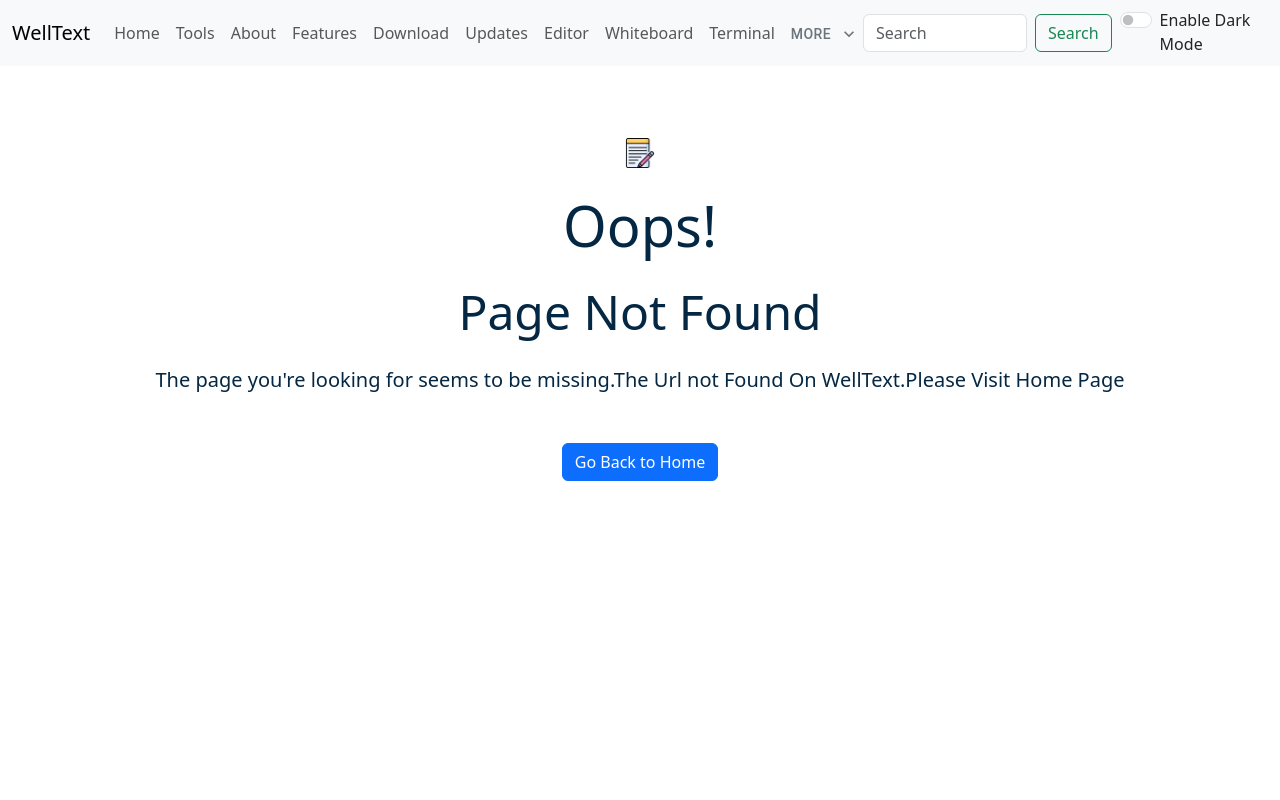
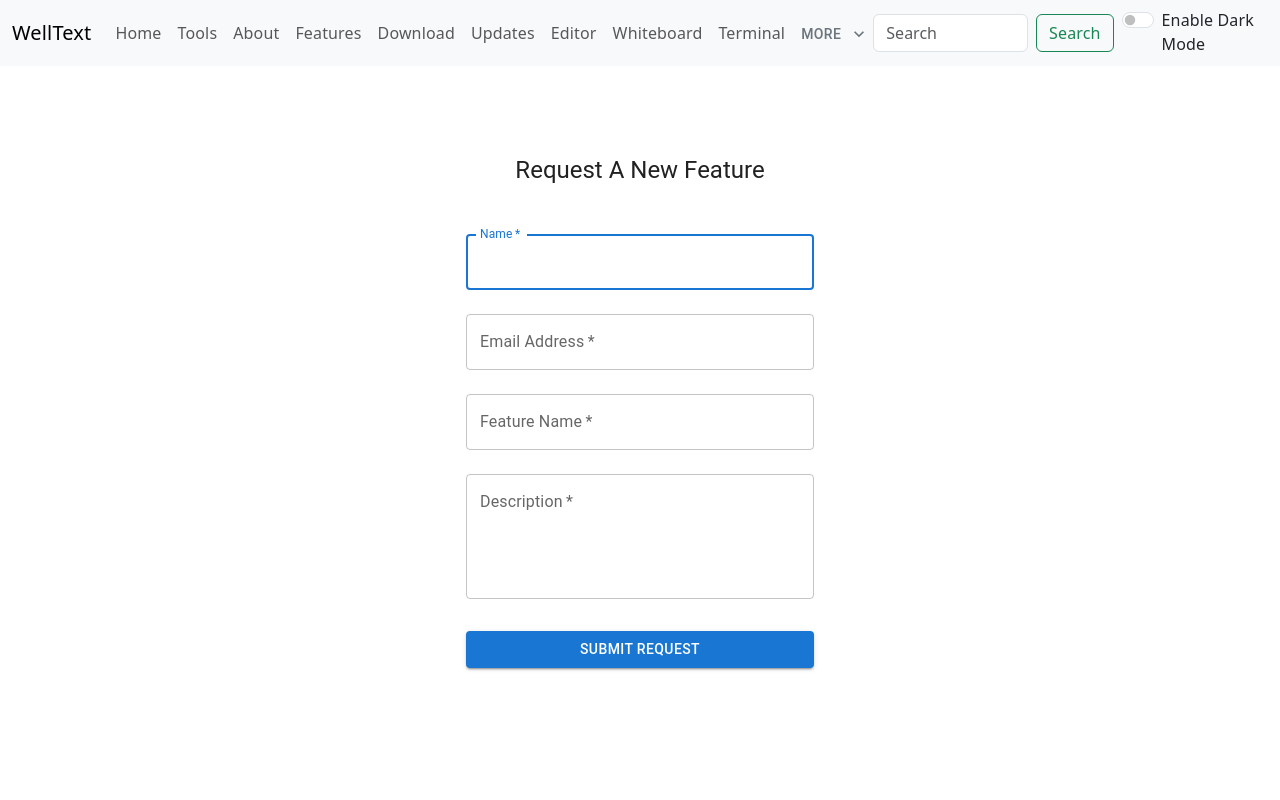
Before and after one commit to Akashmishra1209/welltext, a React (Create React App) app: page /features-request in a window 1280 px wide. Shown: the top 800 px of the page. Built offline with nearby package versions, Linux system fonts and the light colour scheme.

Commit message:
Added Features Request System

```diff
--- a/src/App.js
+++ b/src/App.js
@@ -28,6 +28,7 @@
 import GitHubProfile from './components/GithubProfile';
 import HomePage from './components/HomePage';
 import FancyText from './components/FancyText';
+import FeaturesRequest from './components/FeaturesRequest';
 function App() {
   const [alert, setalert] = useState(null);
   const { user, isAuthenticated } = useAuth0()
@@ -89,6 +90,7 @@
           <Route path="/todo" element={<Todo />} />
           <Route path="/github" element={<GitHubProfile />} />
           <Route path="/fancytext" element={<FancyText mode={mode}/>} />
+          <Route path="/features-request" element={<FeaturesRequest mode={mode}/>} />
           <Route path="/admin/*" element={isAdminAuthenticated() ? <Admin /> : <Navigate to="/login" />}/>
           <Route path="/login" element={<Login/>}/>
           <Route path="/update/:uid" element={<Post mode={mode} togglemode={togglemode} showalert={showalert} />} />
--- a/src/admin/Admin.js
+++ b/src/admin/Admin.js
@@ -16,6 +16,7 @@
 import Whiteboard from "./Whiteboard"
 import { useMediaQuery } from '@mui/material';
 import Calendar from './Calendar';
+import RequestedFeatures from "./RequestedFeatures"
 
 export default function Admin(){
     const isLargeDevice = useMediaQuery('(min-width:1200px)')
@@ -44,6 +45,7 @@
                     <Route path="qrcode" element={<QRCodeGenerator />} />
                     <Route path="whiteboard" element={<Whiteboard />} />
                     <Route path="calendar" element={<Calendar />} />
+                    <Route path="requested-features" element={<RequestedFeatures />} />
                 </Routes>
             </div>
         </div>
--- /dev/null
+++ b/src/admin/RequestedFeatures.js
@@ -0,0 +1,68 @@
+import React, { useState, useEffect } from 'react';
+import Table from '@mui/material/Table';
+import TableBody from '@mui/material/TableBody';
+import TableCell from '@mui/material/TableCell';
+import TableContainer from '@mui/material/TableContainer';
+import TableHead from '@mui/material/TableHead';
+import TableRow from '@mui/material/TableRow';
+import Paper from '@mui/material/Paper';
+import { Link } from 'react-router-dom';
+
+export default function FeaturesRequest() {
+  const [featureRequests,setFeatureRequests] = useState([]);
+  const fetchFeatureRequests = async () => {
+    try {
+      const response = await fetch("https://welltext-backend.vercel.app/api/list").then(async(res)=>{
+         const resp = await res.json()
+         setFeatureRequests(resp)
+         console.log(resp)
+      });
+
+    } catch (error) {
+      console.error('Error fetching blogs:', error);
+    }
+  };
+  useEffect(() => {
+    fetchFeatureRequests();
+  }, []);
+  const handleDelete=async(id)=>{
+    await fetch(`https://welltext-backend.vercel.app/api/delete/${id}`, {
+      method: 'DELETE',
+    })
+    .then(res => res.text()) // or res.json()
+    .then(res => console.log(res))
+    fetchFeatureRequests()
+  }
+  return (
+    <div>
+      <h1>Requested Features</h1>
+      <TableContainer component={Paper}>
+        <Table sx={{ minWidth: 650 }} aria-label="simple table">
+          <TableHead>
+            <TableRow>
+              <TableCell>S. No.</TableCell>
+              <TableCell align="left">Feature Name</TableCell>
+              <TableCell align="center">Description</TableCell>
+              <TableCell align="right">Action</TableCell>
+            </TableRow>
+          </TableHead>
+          <TableBody>
+            {featureRequests.map((feature,index) => (
+              <TableRow
+                key={index}
+                sx={{ '&:last-child td, &:last-child th': { border: 0 } }}
+              >
+                <TableCell component="th" scope="row">
+                  {index+1}
+                </TableCell>
+                <TableCell align="left">{feature.featureName}</TableCell>
+                <TableCell align="center">{feature.description}</TableCell>
+                <TableCell align="right"><button className="btn btn-primary btn-sm" onClick={()=>handleDelete(feature._id)}>Delete</button></TableCell>
+              </TableRow>
+            ))}
+          </TableBody>
+        </Table>
+      </TableContainer>
+      </div>
+  )
+}
--- /dev/null
+++ b/src/components/FeaturesRequest.js
@@ -0,0 +1,147 @@
+import React, { useState } from 'react';
+import {
+  Button,
+  TextField,
+  Container,
+  Typography,
+  Box,
+  Snackbar,
+  CssBaseline
+} from '@mui/material';
+import { createTheme, ThemeProvider } from '@mui/material/styles';
+
+export default function Component(props = { mode: 'light' }) {
+  const theme = createTheme({
+    palette: {
+      mode: props.mode,
+    },
+  });
+
+  const [formData, setFormData] = useState({
+    name: '',
+    email: '',
+    featureName: '',
+    description: ''
+  });
+  const [openSnackbar, setOpenSnackbar] = useState(false);
+  const [snackbarMessage, setSnackbarMessage] = useState('');
+
+  const handleChange = (e) => {
+    setFormData({ ...formData, [e.target.name]: e.target.value });
+  };
+
+  const handleSubmit = async (e) => {
+    e.preventDefault();
+    try {
+      const response = await fetch('https://welltext-backend.vercel.app/api/add', {
+        method: 'POST',
+        headers: {
+          'Content-Type': 'application/json',
+        },
+        body: JSON.stringify(formData),
+      });
+
+      if (!response.ok) {
+        throw new Error('Network response was not ok');
+      }
+
+      const data = await response.json();
+      setSnackbarMessage('Feature request submitted successfully!');
+      setOpenSnackbar(true);
+      setFormData({ name: '', email: '', featureName: '', description: '' });
+    } catch (error) {
+      console.error('Error submitting feature request:', error);
+      setSnackbarMessage('Error submitting feature request. Please try again.');
+      setOpenSnackbar(true);
+    }
+  };
+
+  return (
+    <ThemeProvider theme={theme}>
+      <CssBaseline />
+      <Container component="main" maxWidth="xs">
+        <Box
+          sx={{
+            marginTop: 8,
+            display: 'flex',
+            flexDirection: 'column',
+            alignItems: 'center',
+            bgcolor: 'background.default',
+            color: 'text.primary',
+            borderRadius: 2,
+            p: 3,
+          }}
+        >
+          <Typography component="h1" variant="h5" sx={{ mb: 3 }}>
+          Request A New Feature
+          </Typography>
+          <Box component="form" onSubmit={handleSubmit} sx={{ mt: 1, width: '100%' }}>
+            <TextField
+              margin="normal"
+              required
+              fullWidth
+              id="name"
+              label="Name"
+              name="name"
+              autoComplete="name"
+              autoFocus
+              value={formData.name}
+              onChange={handleChange}
+              variant="outlined"
+            />
+            <TextField
+              margin="normal"
+              required
+              fullWidth
+              id="email"
+              label="Email Address"
+              name="email"
+              autoComplete="email"
+              value={formData.email}
+              onChange={handleChange}
+              variant="outlined"
+            />
+            <TextField
+              margin="normal"
+              required
+              fullWidth
+              id="featureName"
+              label="Feature Name"
+              name="featureName"
+              value={formData.featureName}
+              onChange={handleChange}
+              variant="outlined"
+            />
+            <TextField
+              margin="normal"
+              required
+              fullWidth
+              id="description"
+              label="Description"
+              name="description"
+              multiline
+              rows={4}
+              value={formData.description}
+              onChange={handleChange}
+              variant="outlined"
+            />
+            <Button
+              type="submit"
+              fullWidth
+              variant="contained"
+              sx={{ mt: 3, mb: 2 }}
+            >
+              Submit Request
+            </Button>
+          </Box>
+        </Box>
+        <Snackbar
+          open={openSnackbar}
+          autoHideDuration={6000}
+          onClose={() => setOpenSnackbar(false)}
+          message={snackbarMessage}
+        />
+      </Container>
+    </ThemeProvider>
+  );
+}
```
